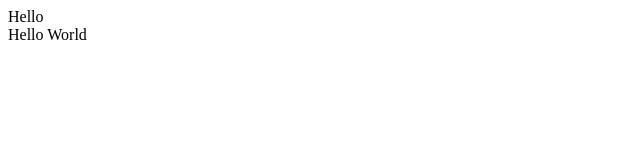
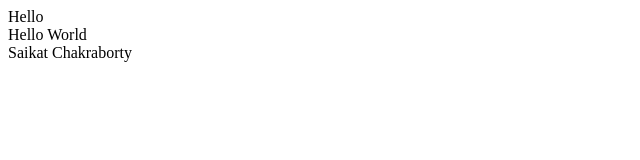
Before and after one commit to chakrabortysaikat/git-demo, a plain HTML site: page index.html in a window 1280 px wide. Shown: the whole page, without its empty margins (0-640 px from the left). Drawn offline with Linux system fonts and the light colour scheme.

Commit message:
Saikat Chakraborty
Added my name

```diff
--- a/index.html
+++ b/index.html
@@ -1,3 +1,4 @@
 <!DOCTYPE html>
 <div> Hello</div>
 <div>Hello World</div>
+<span>Saikat Chakraborty</span>
```
